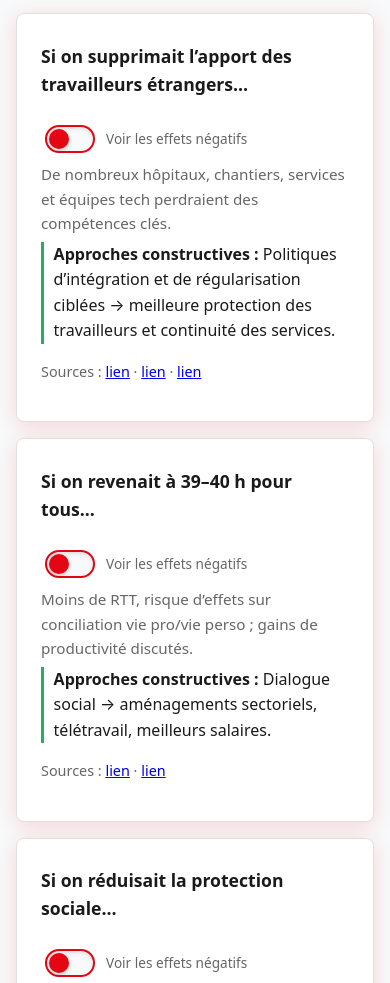
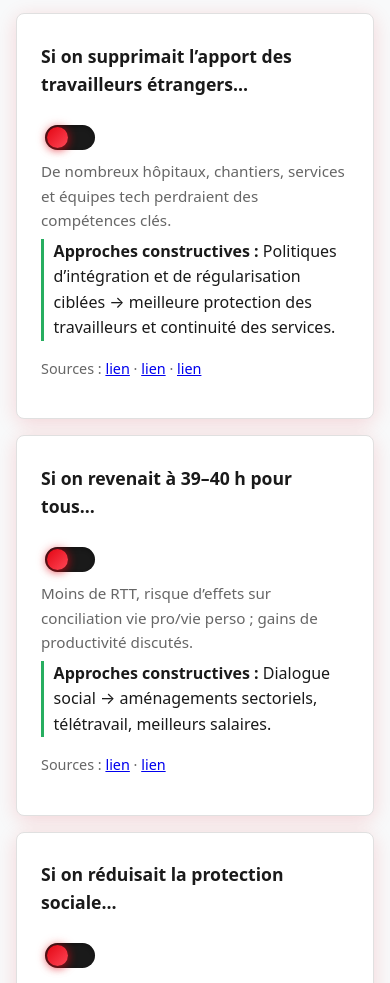
Before and after one commit to MasterGorn/pourquoivoteragauche, a plain HTML site: page index.html in a window 390 px wide. Shown: the part 3460-4443 px from the top of the page. Drawn offline with Linux system fonts and the light colour scheme.

Commit message:
new toggle

```diff
--- a/script.js
+++ b/script.js
@@ -208,7 +208,6 @@ function scenarioCard(s){
     <header>
       <h3>${s.title}</h3>
       <div class="toggle-label">
-        <span>Voir les effets négatifs</span>
         <input id="${id}" type="checkbox" class="toggle" aria-label="Basculer le scénario" />
       </div>
     </header>
--- a/styles.css
+++ b/styles.css
@@ -63,13 +63,13 @@ nav a.active::after{content:'';position:absolute;bottom:-8px;left:0;width:100%;h
 .scenario:hover{transform:translateY(-3px);box-shadow:0 8px 25px rgba(227,6,19,.15);border-color:var(--brand)}
 .scenario header{display:flex;align-items:center;justify-content:space-between;gap:.6rem}
 .scenario h3{margin:.2rem 0 .5rem;font-size:1.1rem}
-.scenario .toggle-label{display:flex;align-items:center;gap:.5rem;font-size:.85rem;color:var(--muted);font-weight:500}
-.toggle{appearance:none;width:60px;height:32px;border-radius:16px;border:2px solid var(--brand);position:relative;background:var(--bg-alt);cursor:pointer;transition:all .3s ease;box-shadow:inset 0 2px 4px rgba(0,0,0,.1)}
-.toggle:hover{border-color:var(--accent);box-shadow:inset 0 2px 4px rgba(0,0,0,.1), 0 0 8px rgba(227,6,19,.2)}
-.toggle::after{content:"";position:absolute;top:2px;left:2px;width:24px;height:24px;border-radius:50%;background:var(--brand);transition:all .3s ease;box-shadow:0 2px 4px rgba(0,0,0,.2)}
-.toggle:checked{background:var(--brand);border-color:var(--accent)}
-.toggle:checked:hover{border-color:var(--accent);box-shadow:0 0 12px rgba(227,6,19,.3)}
-.toggle:checked::after{left:30px;background:white;box-shadow:0 2px 6px rgba(0,0,0,.3)}
+.scenario .toggle-label{display:flex;align-items:center;justify-content:flex-end}
+.toggle{appearance:none;width:60px;height:30px;border-radius:15px;border:none;position:relative;background:#1a1a1a;cursor:pointer;transition:all .4s cubic-bezier(0.4, 0, 0.2, 1);box-shadow:inset 0 2px 4px rgba(0,0,0,.3)}
+.toggle:hover{box-shadow:inset 0 2px 4px rgba(0,0,0,.3), 0 0 12px rgba(227,6,19,.5)}
+.toggle::before{content:"";position:absolute;top:2px;left:2px;width:26px;height:26px;border-radius:50%;background:linear-gradient(135deg, #e30613, #ff4757);transition:all .4s cubic-bezier(0.4, 0, 0.2, 1);box-shadow:0 2px 8px rgba(227,6,19,.6), 0 0 12px rgba(227,6,19,.4)}
+.toggle:checked{background:#1a1a1a}
+.toggle:checked:hover{box-shadow:inset 0 2px 4px rgba(0,0,0,.3), 0 0 12px rgba(30,58,138,.5)}
+.toggle:checked::before{left:32px;background:linear-gradient(135deg, #1e3a8a, #3b82f6);box-shadow:0 2px 8px rgba(30,58,138,.6), 0 0 12px rgba(30,58,138,.4)}
 .scenario .effect{color:var(--muted);font-size:.95rem;margin:.4rem 0}
 .scenario .result.good{border-left:3px solid var(--ok);padding-left:.6rem}
 .scenario .result.bad{border-left:3px solid var(--danger);padding-left:.6rem}
@@ -121,10 +121,10 @@ nav a.active::after{content:'';position:absolute;bottom:-8px;left:0;width:100%;h
   .manipulation-summary{padding:1.5rem;margin-top:2rem}
   .manipulation-summary h3{font-size:1.1rem}
   .scenario header{flex-direction:column;align-items:flex-start;gap:1rem}
-  .toggle-label{flex-direction:row-reverse;gap:.8rem}
-  .toggle{width:50px;height:28px}
-  .toggle::after{width:20px;height:20px}
-  .toggle:checked::after{left:26px}
+  .toggle-label{justify-content:flex-start}
+  .toggle{width:50px;height:25px}
+  .toggle::before{width:21px;height:21px}
+  .toggle:checked::before{left:27px}
 }
 
 @media (prefers-reduced-motion: reduce){
```
